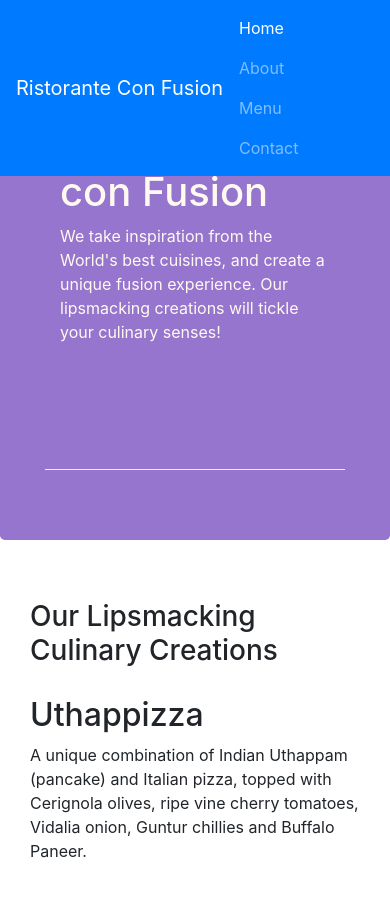
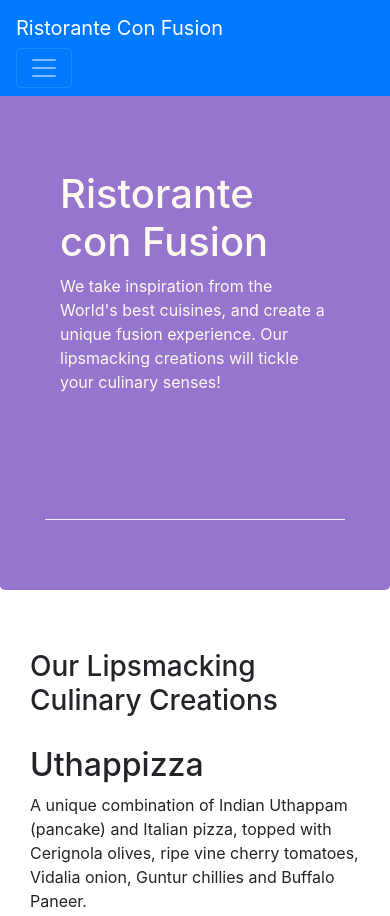
Before and after one commit to alexandercapeta/restaurant, a website: page index.html in a window 390 px wide. Shown: the top 916 px of the page. Drawn offline with nearby package versions, Linux system fonts and the light colour scheme.

Commit message:
Adding a toggle button for responsivenes to the navbar on the index.html file and adding custom styles to the navbar and body

```diff
--- a/css/styles.css
+++ b/css/styles.css
@@ -28,3 +28,12 @@ address {
   margin: 0px;
   color: #0f0f0f;
 }
+
+body {
+  padding: 50px 0px 0px 0px;
+  z-index: 0;
+}
+
+.navbar-dark {
+  background-color: #512DA8;
+}
--- a/index.html
+++ b/index.html
@@ -18,6 +18,7 @@
     <nav class="navbar navbar-dark navbar-expand-sm bg-primary fixed-top">
       <div class="container">
         <a class="navbar-brand" href="#">Ristorante Con Fusion</a>
+          <div class="collapse navbar-collapse" id="Navbar">
             <ul class="navbar-nav mr-auto">
               <li class="nav-item active"><a class="nav-link" href="#">Home</a></li>
               <li class="nav-item"><a class="nav-link" href="./aboutus.html">About</a></li>
@@ -25,6 +26,11 @@
               <li class="nav-item"><a class="nav-link" href="#">Contact</a></li>
             </ul>
           </div>
+        </div>
+        <button class="navbar-toggler" type="button" data-toggle="collapse"
+          data-target="#Navbar">
+          <span class="navbar-toggler-icon"></span>
+        </button>
     </nav>
     <header class="jumbotron">
         <div class="container">
```
Lines whose indentation alone changed are shown as unchanged.
